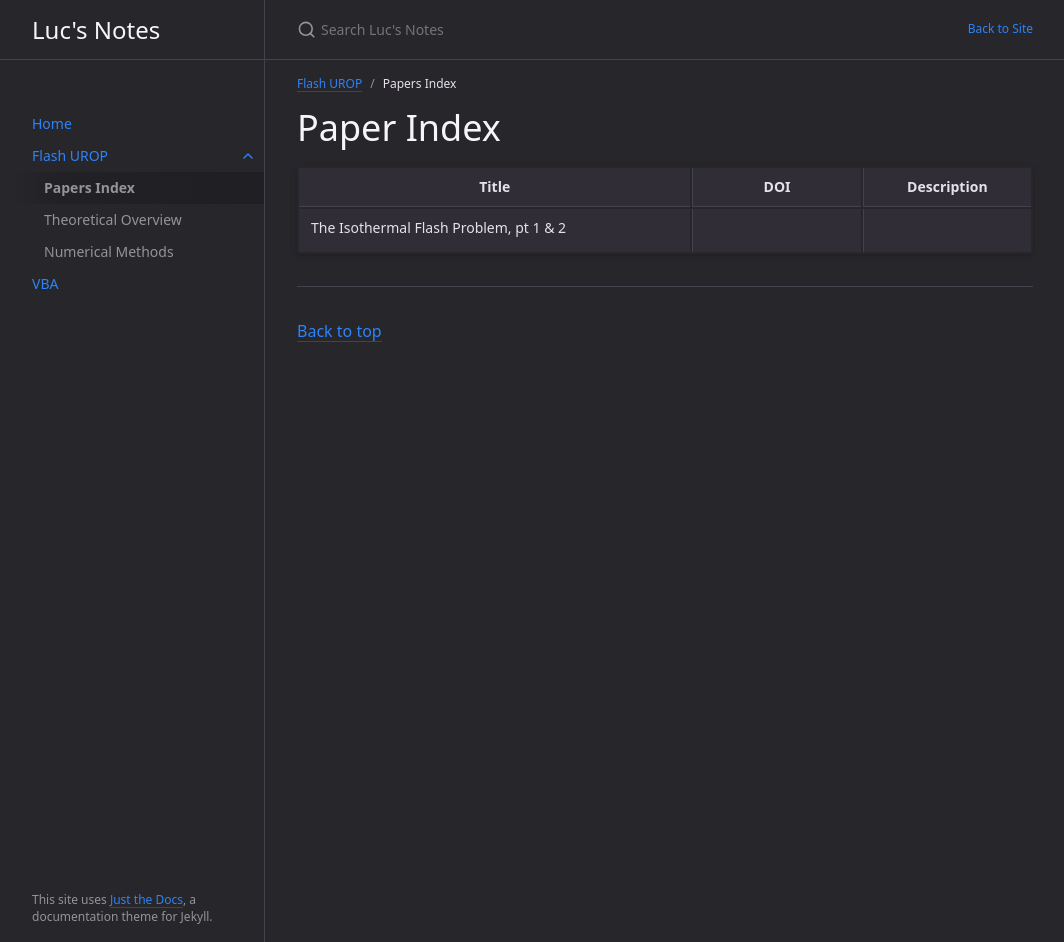
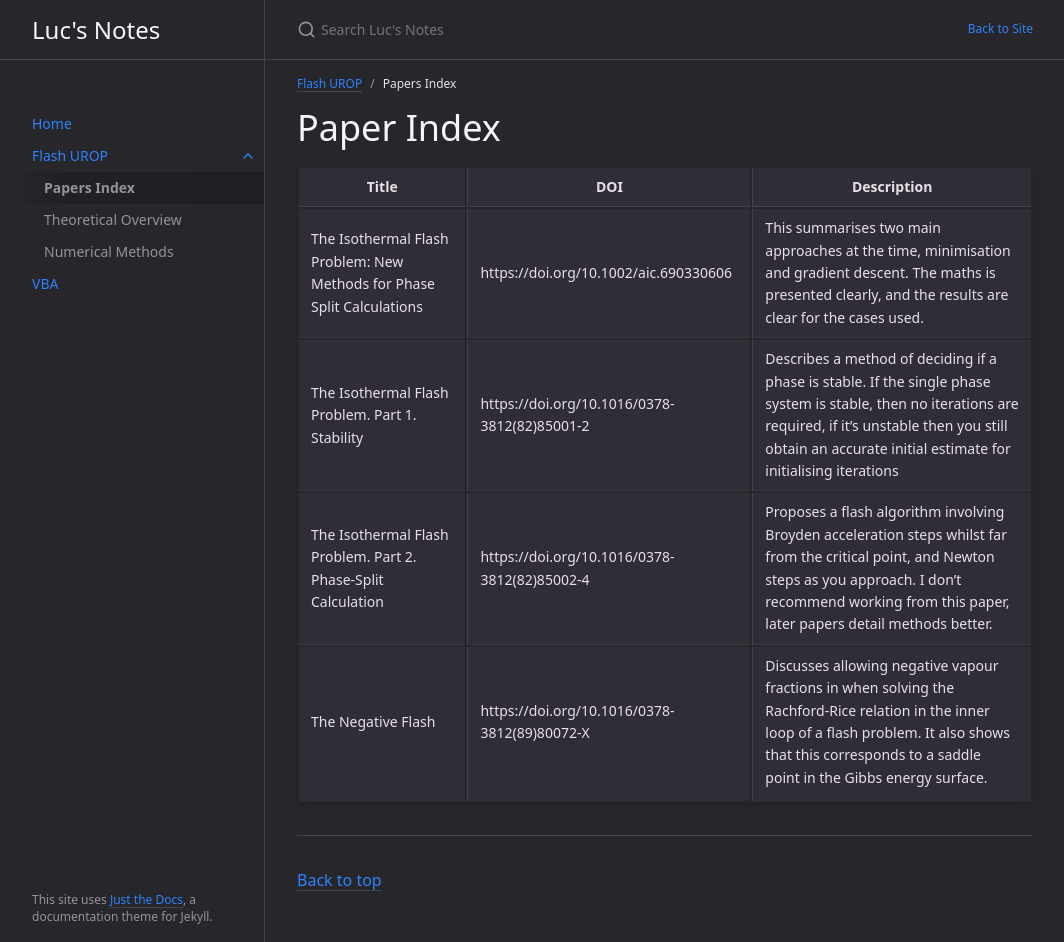
Before and after one commit to lucpaoli/notes, a Jekyll site: the page built from docs/Flash UROP/papers.md, in a window 1280 px wide and 942 px high. Shown: the whole window, without its empty margins (107-1171 px from the left). Built offline with Jekyll 4.4.1, drawn with Linux system fonts in a browser that asks for light colours.

Commit message:
added paper index

```diff
--- a/docs/Flash UROP/papers.md
+++ b/docs/Flash UROP/papers.md
@@ -8,6 +8,9 @@ math: mathjax3
 
 # Paper Index
 
-| Title                                  | DOI | Description |
-| -------------------------------------- | --- | ----------- |
-| The Isothermal Flash Problem, pt 1 & 2 |     |             |
+| Title                                                                  | DOI                                          | Description                                                                                                                                                                                                                 |
+| ---------------------------------------------------------------------- | -------------------------------------------- | --------------------------------------------------------------------------------------------------------------------------------------------------------------------------------------------------------------------------- |
+| The Isothermal Flash Problem: New Methods for Phase Split Calculations | https://doi.org/10.1002/aic.690330606        | This summarises two main approaches at the time, minimisation and gradient descent. The maths is presented clearly, and the results are clear for the cases used.                                                           |
+| The Isothermal Flash Problem. Part 1. Stability                        | https://doi.org/10.1016/0378-3812(82)85001-2 | Describes a method of deciding if a phase is stable. If the single phase system is stable, then no iterations are required, if it's unstable then you still obtain an accurate initial estimate for initialising iterations |
+| The Isothermal Flash Problem. Part 2. Phase-Split Calculation          | https://doi.org/10.1016/0378-3812(82)85002-4 | Proposes a flash algorithm involving Broyden acceleration steps whilst far from the critical point, and Newton steps as you approach. I don't recommend working from this paper, later papers detail methods better.        |
+| The Negative Flash                                                     | https://doi.org/10.1016/0378-3812(89)80072-X | Discusses allowing negative vapour fractions in when solving the Rachford-Rice relation in the inner loop of a flash problem. It also shows that this corresponds to a saddle point in the Gibbs energy surface.            |
```
